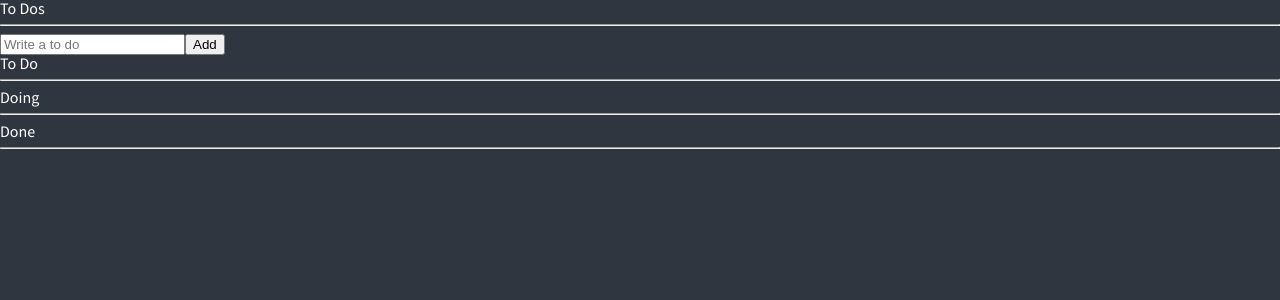
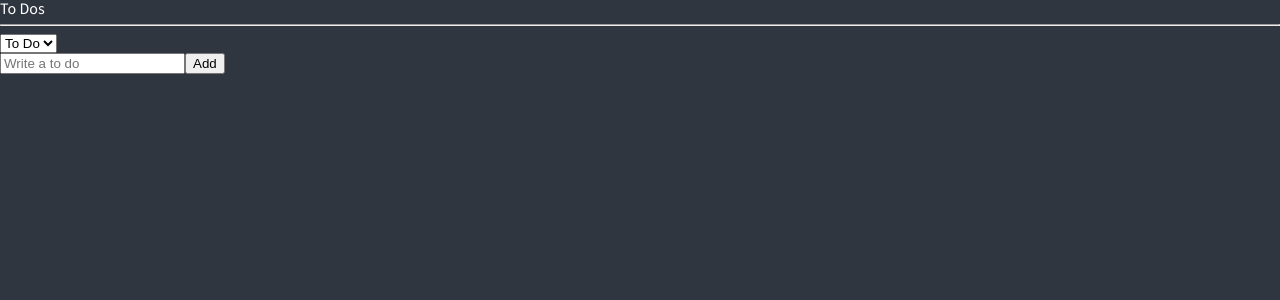
Before and after one commit to redips86/react-masterclass, a React (Create React App) app: page / in a window 1280 px wide. Shown: the top 300 px of the page. Built offline with nearby package versions, Linux system fonts and the light colour scheme.

Commit message:
[React study] recoil selector2

```diff
--- a/src/atoms.tsx
+++ b/src/atoms.tsx
@@ -6,6 +6,10 @@ export interface IToDo {
     category: "TO_DO" | "DOING" | "DONE";
 }
 
+export const categoryState = atom({
+    key: "category",
+    default: "TO_DO"
+});
 export const toDoState = atom<IToDo[]>({
     key: "toDo",
     default: [],
@@ -15,10 +19,8 @@ export const toDoSelector = selector({
     key: "toDoSelector",
     get: ({get}) => {
         const toDos = get(toDoState);
-        return [
-            toDos.filter((value) => value.category === "TO_DO"),
-            toDos.filter((value) => value.category === "DOING"),
-            toDos.filter((value) => value.category === "DONE"),
-        ];
+        const category = get(categoryState);
+        return toDos.filter((value) => value.category === category);
+
     }
 })
--- a/src/components/ToDoList.tsx
+++ b/src/components/ToDoList.tsx
@@ -1,32 +1,28 @@
-import {useRecoilValue} from "recoil";
+import {useRecoilState, useRecoilValue} from "recoil";
 import CreateToDo from "./CreateToDo";
 import ToDo from "./ToDo";
-import {toDoSelector} from "../atoms";
+import {categoryState, toDoSelector} from "../atoms";
 
 
 function ToDoList() {
-    const [toDos, doing, done] = useRecoilValue(toDoSelector);
+    const toDos = useRecoilValue(toDoSelector);
+    const [category, setCateogry] = useRecoilState(categoryState);
+    const onInput = (event: React.FormEvent<HTMLSelectElement>) => {
+        const {currentTarget: {value}} = event;
+        setCateogry(value);
+    }
 
     return (
         <div>
             <h1>To Dos</h1>
             <hr/>
+            <select name="todo" id="category" value={category} onInput={onInput}>
+                <option value="TO_DO">To Do</option>
+                <option value="DOING">Doing</option>
+                <option value="DONE">Done</option>
+            </select>
             <CreateToDo/>
-            <h2>To Do</h2>
-            <hr/>
-            <ul>
-                {toDos.map(todo => <ToDo key={todo.id} {...todo} />)}
-            </ul>
-            <h2>Doing</h2>
-            <hr/>
-            <ul>
-                {doing.map(todo => <ToDo key={todo.id} {...todo} />)}
-            </ul>
-            <h2>Done</h2>
-            <hr/>
-            <ul>
-                {done.map(todo => <ToDo key={todo.id} {...todo} />)}
-            </ul>
+            {toDos?.map(todo => <ToDo key={todo.id} {...todo}></ToDo>)}
         </div>
     );
 }
```
